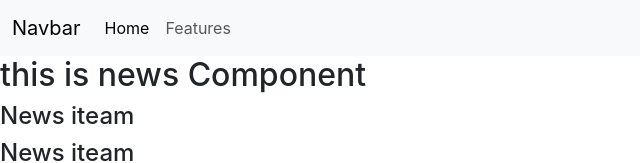
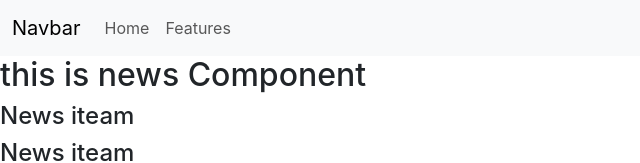
Before and after one commit to navneetthakor/NewsTech, a React (Create React App) app: page / in a window 1280 px wide. Shown: the top 163 px of the page, without its empty margins (0-640 px from the left). Built offline with nearby package versions, Linux system fonts and the light colour scheme.

Commit message:
navbar home unactive

```diff
--- a/src/components/Navbar.js
+++ b/src/components/Navbar.js
@@ -23,7 +23,7 @@
             <div className="collapse navbar-collapse" id="navbarNav">
               <ul className="navbar-nav">
                 <li className="nav-item">
-                  <a className="nav-link active" aria-current="page" href="/">
+                  <a className="nav-link " aria-current="page" href="/">
                     Home
                   </a>
                 </li>
```
